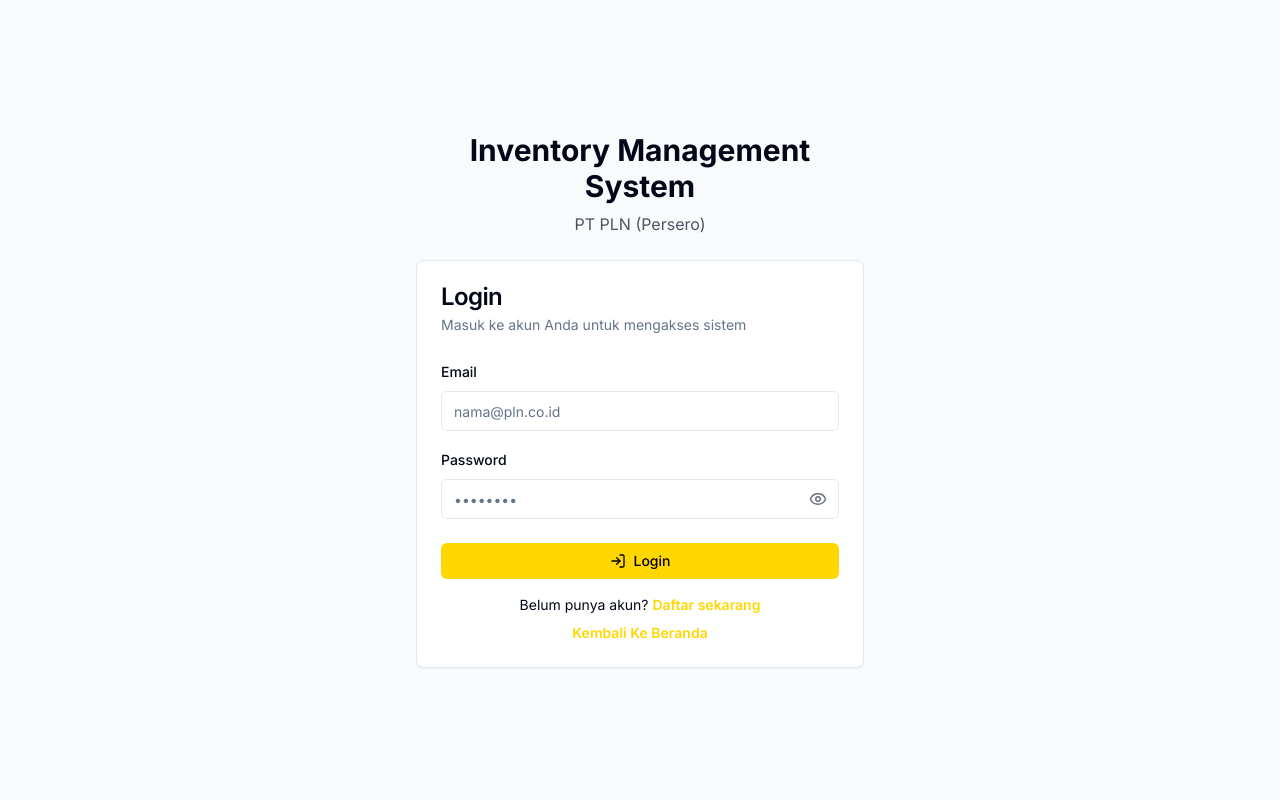
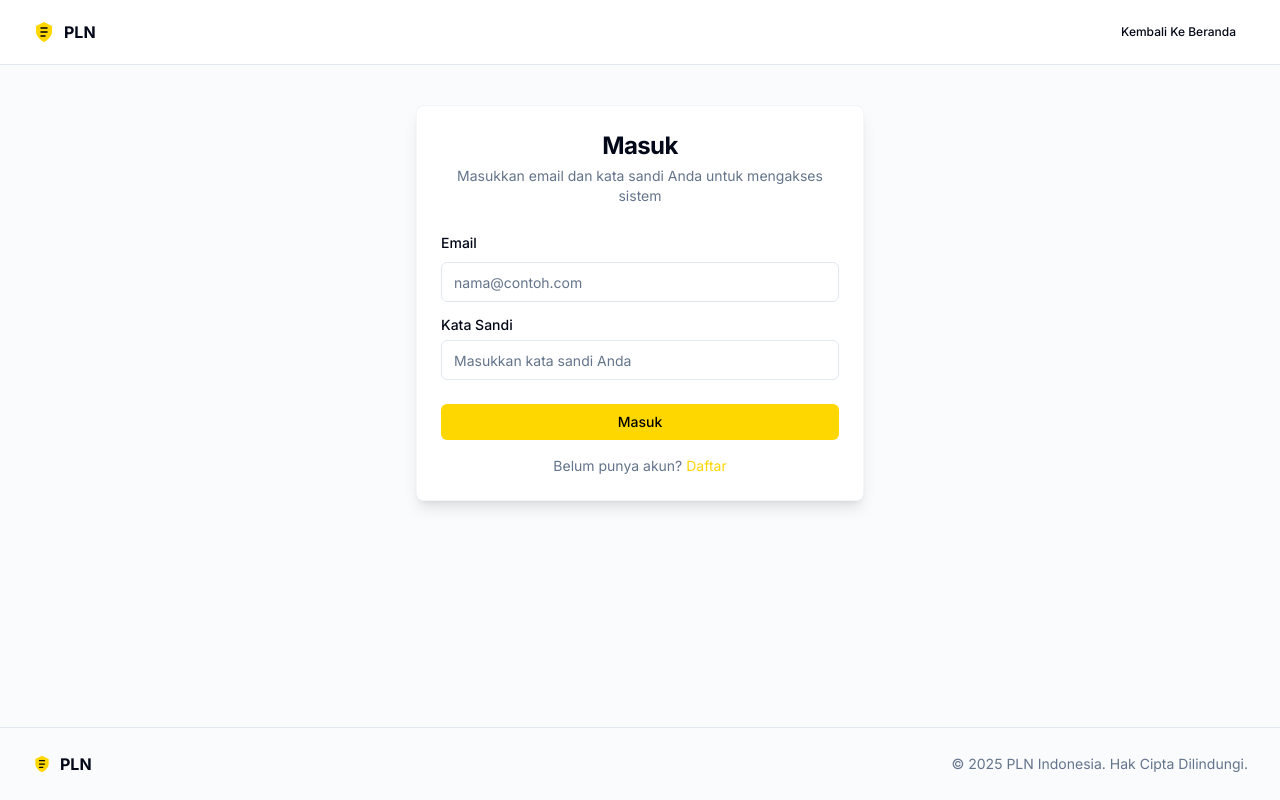
Before and after one commit to thelutfiganteng/updlPalembang, a Next.js app: page /login in a window 1280 px wide. Built offline with nearby package versions, Linux system fonts and the light colour scheme; no server answers; the database is empty.

Commit message:
Final commit

```diff
--- a/app/login/page.tsx
+++ b/app/login/page.tsx
@@ -4,201 +4,177 @@ import type React from "react"
 
 import { useState, useEffect } from "react"
 import { useRouter } from "next/navigation"
-import { motion } from "framer-motion"
-import { Eye, EyeOff, LogIn } from "lucide-react"
 import Link from "next/link"
+import { Loader2 } from "lucide-react"
+
 import { Button } from "@/components/ui/button"
 import { Card, CardContent, CardDescription, CardFooter, CardHeader, CardTitle } from "@/components/ui/card"
 import { Input } from "@/components/ui/input"
 import { Label } from "@/components/ui/label"
-import { toast } from "@/hooks/use-toast"
 import { authenticateUser } from "@/lib/data"
 
 export default function LoginPage() {
-  const router = useRouter()
   const [email, setEmail] = useState("")
   const [password, setPassword] = useState("")
-  const [loading, setLoading] = useState(false)
-  const [showPassword, setShowPassword] = useState(false)
-  const [loginMessage, setLoginMessage] = useState<string | null>(null)
+  const [error, setError] = useState("")
+  const [isLoading, setIsLoading] = useState(false)
+  const [message, setMessage] = useState("")
+  const router = useRouter()
 
   useEffect(() => {
-    // Check if there's a message from another page (like profile)
-    const message = sessionStorage.getItem("loginMessage")
-    if (message) {
-      setLoginMessage(message)
-      // Clear the message so it doesn't show again on refresh
-      sessionStorage.removeItem("loginMessage")
+    // Check if there's a message in sessionStorage (e.g., from profile page redirect)
+    const loginMessage = sessionStorage.getItem("loginMessage")
+    if (loginMessage) {
+      setMessage(loginMessage)
+      sessionStorage.removeItem("loginMessage") // Clear the message after displaying it
     }
-
-    // Check if user is already logged in
-    const userData = localStorage.getItem("currentUser")
-    if (userData) {
-      try {
-        const user = JSON.parse(userData)
-        if (user && user.email) {
-          router.push("/dashboard")
-        } else {
-          // Invalid user data, clear it
-          localStorage.removeItem("currentUser")
-        }
-      } catch (err) {
-        // Invalid JSON, clear it
-        localStorage.removeItem("currentUser")
-      }
-    }
-  }, [router])
+  }, [])
 
   const handleSubmit = async (e: React.FormEvent) => {
     e.preventDefault()
-    setLoading(true)
+    setError("")
+    setIsLoading(true)
 
     try {
-      // Validate input
-      if (!email || !password) {
-        toast({
-          title: "Error",
-          description: "Email dan password harus diisi",
-          variant: "destructive",
-        })
-        return
-      }
-
-      // Authenticate user
       const user = await authenticateUser(email, password)
 
       if (user) {
-        // Ensure user has email before storing
-        if (!user.email) {
-          throw new Error("Invalid user data: missing email")
-        }
-
-        // Store user in localStorage
+        // Store user info in localStorage
         localStorage.setItem("currentUser", JSON.stringify(user))
-
-        toast({
-          title: "Login Berhasil",
-          description: `Selamat datang, ${user.name || email}!`,
-        })
 
         // Redirect to dashboard
         router.push("/dashboard")
       } else {
-        toast({
-          title: "Login Gagal",
-          description: "Email atau password salah",
-          variant: "destructive",
-        })
+        setError("Email atau kata sandi tidak valid")
       }
-    } catch (error) {
-      console.error("Login error:", error)
-      toast({
-        title: "Error",
-        description: "Terjadi kesalahan saat login. Silakan coba lagi.",
-        variant: "destructive",
-      })
+    } catch (err) {
+      console.error("Login error:", err)
+      setError("Terjadi kesalahan saat login. Silakan coba lagi.")
     } finally {
-      setLoading(false)
+      setIsLoading(false)
     }
   }
 
   return (
-    <div className="flex min-h-screen items-center justify-center bg-gray-50 px-4 py-12 sm:px-6 lg:px-8">
-      <motion.div
-        initial={{ opacity: 0, y: 20 }}
-        animate={{ opacity: 1, y: 0 }}
-        transition={{ duration: 0.5 }}
-        className="w-full max-w-md"
+    <div className="flex min-h-screen flex-col bg-muted/40">
+      <header className="sticky top-0 z-50 w-full border-b bg-background/95 backdrop-blur">
+        <div className="container flex h-16 items-center justify-between">
+          <Link href="/">
+            <div className="flex items-center gap-2 font-bold">
+              <svg
+                width="24"
+                height="24"
+                viewBox="0 0 24 24"
+                fill="none"
+                xmlns="http://www.w3.org/2000/svg"
+                className="text-primary"
               >
-        <div className="text-center mb-6">
-          <h1 className="text-3xl font-bold">Inventory Management System</h1>
-          <p className="mt-2 text-gray-600">PT PLN (Persero)</p>
+                <path d="M12 2L4 6V12C4 15.31 7.58 20 12 22C16.42 20 20 15.31 20 12V6L12 2Z" fill="currentColor" />
+                <path d="M9 12H15M9 8H15M9 16H13" stroke="black" strokeWidth="1.5" strokeLinecap="round" />
+              </svg>
+              <span>PLN</span>
             </div>
+          </Link>
 
-        {loginMessage && (
-          <div className="mb-4 rounded-md bg-amber-50 p-4 text-amber-800 border border-amber-200">
-            <p>{loginMessage}</p>
+          <Link href="/">
+            <Button variant="ghost" size="sm">
+              Kembali Ke Beranda
+            </Button>
+          </Link>
         </div>
-        )}
+      </header>
 
-        <Card>
-          <CardHeader>
-            <CardTitle>Login</CardTitle>
-            <CardDescription>Masuk ke akun Anda untuk mengakses sistem</CardDescription>
+      <main className="container flex-1 py-10">
+        <div className="mx-auto max-w-md">
+          <Card className="border-border/40 shadow-lg">
+            <CardHeader className="space-y-1">
+              <CardTitle className="text-2xl font-bold text-center">Masuk</CardTitle>
+              <CardDescription className="text-center">
+                Masukkan email dan kata sandi Anda untuk mengakses sistem
+              </CardDescription>
             </CardHeader>
             <form onSubmit={handleSubmit}>
               <CardContent className="space-y-4">
+                {error && (
+                  <div className="rounded-md bg-destructive/15 p-3 text-center text-sm text-destructive">{error}</div>
+                )}
+
+                {message && (
+                  <div className="rounded-md bg-blue-500/15 p-3 text-center text-sm text-blue-500">{message}</div>
+                )}
+
                 <div className="space-y-2">
                   <Label htmlFor="email">Email</Label>
                   <Input
                     id="email"
                     type="email"
-                  placeholder="nama@pln.co.id"
+                    placeholder="nama@contoh.com"
                     value={email}
                     onChange={(e) => setEmail(e.target.value)}
                     required
+                    disabled={isLoading}
                   />
                 </div>
                 <div className="space-y-2">
-                <Label htmlFor="password">Password</Label>
-                <div className="relative">
+                  <div className="flex items-center justify-between">
+                    <Label htmlFor="password">Kata Sandi</Label>
+                  </div>
                   <Input
                     id="password"
-                    type={showPassword ? "text" : "password"}
-                    placeholder="••••••••"
+                    type="password"
+                    placeholder="Masukkan kata sandi Anda"
                     value={password}
                     onChange={(e) => setPassword(e.target.value)}
                     required
+                    disabled={isLoading}
                   />
-                  <button
-                    type="button"
-                    className="absolute right-3 top-1/2 -translate-y-1/2 text-gray-500 hover:text-gray-700"
-                    onClick={() => setShowPassword(!showPassword)}
-                  >
-                    {showPassword ? <EyeOff size={18} /> : <Eye size={18} />}
-                  </button>
-                </div>
                 </div>
               </CardContent>
               <CardFooter className="flex flex-col space-y-4">
-              <Button type="submit" className="w-full transition-all hover:scale-105" disabled={loading}>
-                {loading ? (
+                <Button type="submit" className="w-full" disabled={isLoading}>
+                  {isLoading ? (
                     <>
-                    <motion.div
-                      animate={{ rotate: 360 }}
-                      transition={{ repeat: Number.POSITIVE_INFINITY, duration: 1, ease: "linear" }}
-                      className="mr-2 h-4 w-4 border-2 border-current border-t-transparent rounded-full"
-                    />
-                    Logging in...
+                      <Loader2 className="mr-2 h-4 w-4 animate-spin" />
+                      Masuk...
                     </>
                   ) : (
-                  <>
-                    <LogIn className="mr-2 h-4 w-4" />
-                    Login
-                  </>
+                    "Masuk"
                   )}
                 </Button>
-              <div className="flex flex-col space-y-2 text-center text-sm">
-                <div>
+
+                <div className="text-center text-sm text-muted-foreground">
                   Belum punya akun?{" "}
-                  <Link href="/register">
-                    <Button variant="link" className="p-0 h-auto font-semibold text-primary">
-                      Daftar sekarang
-                    </Button>
+                  <Link href="/register" className="text-primary hover:underline">
+                    Daftar
                   </Link>
-                </div>
-                <div>
-                  <Link href="/login-options">
-                    <Button variant="link" className="p-0 h-auto font-semibold text-primary">
-                      Kembali Ke Beranda
-                    </Button>
-                  </Link>
-                </div>
                 </div>
               </CardFooter>
             </form>
           </Card>
-      </motion.div>
+        </div>
+      </main>
+
+      <footer className="border-t py-6">
+        <div className="container flex flex-col items-center justify-between gap-4 md:flex-row">
+          <div className="flex items-center gap-2 font-bold">
+            <svg
+              width="20"
+              height="20"
+              viewBox="0 0 24 24"
+              fill="none"
+              xmlns="http://www.w3.org/2000/svg"
+              className="text-primary"
+            >
+              <path d="M12 2L4 6V12C4 15.31 7.58 20 12 22C16.42 20 20 15.31 20 12V6L12 2Z" fill="currentColor" />
+              <path d="M9 12H15M9 8H15M9 16H13" stroke="black" strokeWidth="1.5" strokeLinecap="round" />
+            </svg>
+            <span>PLN</span>
+          </div>
+          <p className="text-center text-sm text-muted-foreground md:text-left">
+            © 2025 PLN Indonesia. Hak Cipta Dilindungi.
+          </p>
+        </div>
+      </footer>
     </div>
   )
 }
--- /dev/null
+++ b/app/register/page.tsx
@@ -0,0 +1,263 @@
+"use client"
+
+import type React from "react"
+
+import { useState } from "react"
+import { useRouter } from "next/navigation"
+import Link from "next/link"
+import { ArrowLeft, Loader2 } from "lucide-react"
+import { motion } from "framer-motion"
+
+import { Button } from "@/components/ui/button"
+import { Card, CardContent, CardDescription, CardFooter, CardHeader, CardTitle } from "@/components/ui/card"
+import { Input } from "@/components/ui/input"
+import { Label } from "@/components/ui/label"
+import { addUser } from "@/lib/data"
+
+export default function RegisterPage() {
+  const [formData, setFormData] = useState({
+    name: "",
+    email: "",
+    password: "",
+    confirmPassword: "",
+    nip: "",
+  })
+  const [isSubmitting, setIsSubmitting] = useState(false)
+  const [error, setError] = useState("")
+  const router = useRouter()
+
+  const handleInputChange = (e: React.ChangeEvent<HTMLInputElement>) => {
+    const { name, value } = e.target
+    setFormData((prev) => ({
+      ...prev,
+      [name]: value,
+    }))
+  }
+
+  const handleRegister = async (e: React.FormEvent) => {
+    e.preventDefault()
+    setError("")
+
+    // Basic validation
+    if (!formData.name || !formData.email || !formData.password) {
+      setError("Silakan isi semua kolom yang diperlukan")
+      return
+    }
+
+    if (formData.password !== formData.confirmPassword) {
+      setError("Kata sandi tidak cocok")
+      return
+    }
+
+    if (!formData.email.includes("@")) {
+      setError("Masukkan alamat email yang valid")
+      return
+    }
+
+    if (formData.password.length < 6) {
+      setError("Kata sandi harus minimal 6 karakter")
+      return
+    }
+
+    setIsSubmitting(true)
+
+    try {
+      // Add the new user
+      const newUser = await addUser({
+        email: formData.email,
+        password: formData.password,
+        role: "user", // Default role is user
+        name: formData.name,
+        nip: formData.nip,
+        birthDate: null,
+        address: "",
+      })
+
+      // Auto login the user
+      localStorage.setItem(
+        "currentUser",
+        JSON.stringify({
+          email: newUser.email,
+          role: newUser.role,
+          name: newUser.name,
+        }),
+      )
+
+      // Redirect to dashboard
+      router.push("/dashboard")
+    } catch (err: any) {
+      console.error("Registration error:", err)
+      setError(err.message || "Pendaftaran gagal. Email mungkin sudah digunakan.")
+      setIsSubmitting(false)
+    }
+  }
+
+  return (
+    <div className="flex min-h-screen flex-col bg-muted/40">
+      <header className="sticky top-0 z-50 w-full border-b bg-background/95 backdrop-blur">
+        <div className="container flex h-16 items-center justify-between">
+          <div className="flex items-center gap-2 font-bold">
+            <Link href="/">
+              <div className="flex items-center gap-2">
+                <svg
+                  width="24"
+                  height="24"
+                  viewBox="0 0 24 24"
+                  fill="none"
+                  xmlns="http://www.w3.org/2000/svg"
+                  className="text-primary"
+                >
+                  <path d="M12 2L4 6V12C4 15.31 7.58 20 12 22C16.42 20 20 15.31 20 12V6L12 2Z" fill="currentColor" />
+                  <path d="M9 12H15M9 8H15M9 16H13" stroke="black" strokeWidth="1.5" strokeLinecap="round" />
+                </svg>
+                <span>PLN</span>
+              </div>
+            </Link>
+          </div>
+
+          <Link href="/login">
+            <Button variant="ghost" size="sm" className="gap-1">
+              <ArrowLeft className="h-4 w-4" />
+              Kembali ke Login
+            </Button>
+          </Link>
+        </div>
+      </header>
+
+      <main className="container flex-1 py-10">
+        <motion.div
+          initial={{ opacity: 0, y: 20 }}
+          animate={{ opacity: 1, y: 0 }}
+          transition={{ duration: 0.5 }}
+          className="mx-auto max-w-md"
+        >
+          <Card className="border-border/40 shadow-lg">
+            <CardHeader className="space-y-1">
+              <CardTitle className="text-2xl font-bold text-center">Buat Akun</CardTitle>
+              <CardDescription className="text-center">
+                Daftar untuk mulai mengelola inventaris PLN dengan mudah
+              </CardDescription>
+            </CardHeader>
+            <form onSubmit={handleRegister}>
+              <CardContent className="space-y-4">
+                {error && (
+                  <div className="rounded-md bg-destructive/15 p-3 text-center text-sm text-destructive">{error}</div>
+                )}
+
+                <div className="space-y-2">
+                  <Label htmlFor="name">Nama Lengkap</Label>
+                  <Input
+                    id="name"
+                    name="name"
+                    value={formData.name}
+                    onChange={handleInputChange}
+                    placeholder="Masukkan nama lengkap Anda"
+                    required
+                    disabled={isSubmitting}
+                  />
+                </div>
+
+                <div className="space-y-2">
+                  <Label htmlFor="email">Email</Label>
+                  <Input
+                    id="email"
+                    name="email"
+                    type="email"
+                    value={formData.email}
+                    onChange={handleInputChange}
+                    placeholder="nama@contoh.com"
+                    required
+                    disabled={isSubmitting}
+                  />
+                </div>
+
+                <div className="space-y-2">
+                  <Label htmlFor="nip">NIP (ID Karyawan)</Label>
+                  <Input
+                    id="nip"
+                    name="nip"
+                    value={formData.nip}
+                    onChange={handleInputChange}
+                    placeholder="Masukkan ID karyawan Anda (opsional)"
+                    disabled={isSubmitting}
+                  />
+                </div>
+
+                <div className="grid grid-cols-1 sm:grid-cols-2 gap-4">
+                  <div className="space-y-2">
+                    <Label htmlFor="password">Kata Sandi</Label>
+                    <Input
+                      id="password"
+                      name="password"
+                      type="password"
+                      value={formData.password}
+                      onChange={handleInputChange}
+                      placeholder="Buat kata sandi"
+                      required
+                      disabled={isSubmitting}
+                    />
+                  </div>
+
+                  <div className="space-y-2">
+                    <Label htmlFor="confirmPassword">Konfirmasi Kata Sandi</Label>
+                    <Input
+                      id="confirmPassword"
+                      name="confirmPassword"
+                      type="password"
+                      value={formData.confirmPassword}
+                      onChange={handleInputChange}
+                      placeholder="Konfirmasi kata sandi Anda"
+                      required
+                      disabled={isSubmitting}
+                    />
+                  </div>
+                </div>
+              </CardContent>
+              <CardFooter className="flex flex-col space-y-4">
+                <Button type="submit" className="w-full" disabled={isSubmitting}>
+                  {isSubmitting ? (
+                    <>
+                      <Loader2 className="mr-2 h-4 w-4 animate-spin" />
+                      Membuat Akun...
+                    </>
+                  ) : (
+                    "Buat Akun"
+                  )}
+                </Button>
+
+                <div className="text-center text-sm text-muted-foreground">
+                  Sudah punya akun?{" "}
+                  <Link href="/login" className="text-primary hover:underline">
+                    Masuk
+                  </Link>
+                </div>
+              </CardFooter>
+            </form>
+          </Card>
+        </motion.div>
+      </main>
+
+      <footer className="border-t py-6">
+        <div className="container flex flex-col items-center justify-between gap-4 md:flex-row">
+          <div className="flex items-center gap-2 font-bold">
+            <svg
+              width="20"
+              height="20"
+              viewBox="0 0 24 24"
+              fill="none"
+              xmlns="http://www.w3.org/2000/svg"
+              className="text-primary"
+            >
+              <path d="M12 2L4 6V12C4 15.31 7.58 20 12 22C16.42 20 20 15.31 20 12V6L12 2Z" fill="currentColor" />
+              <path d="M9 12H15M9 8H15M9 16H13" stroke="black" strokeWidth="1.5" strokeLinecap="round" />
+            </svg>
+            <span>PLN</span>
+          </div>
+          <p className="text-center text-sm text-muted-foreground md:text-left">
+            © 2025 PLN Indonesia. Hak Cipta Dilindungi.
+          </p>
+        </div>
+      </footer>
+    </div>
+  )
+}
```
Lines whose indentation alone changed are shown as unchanged.
